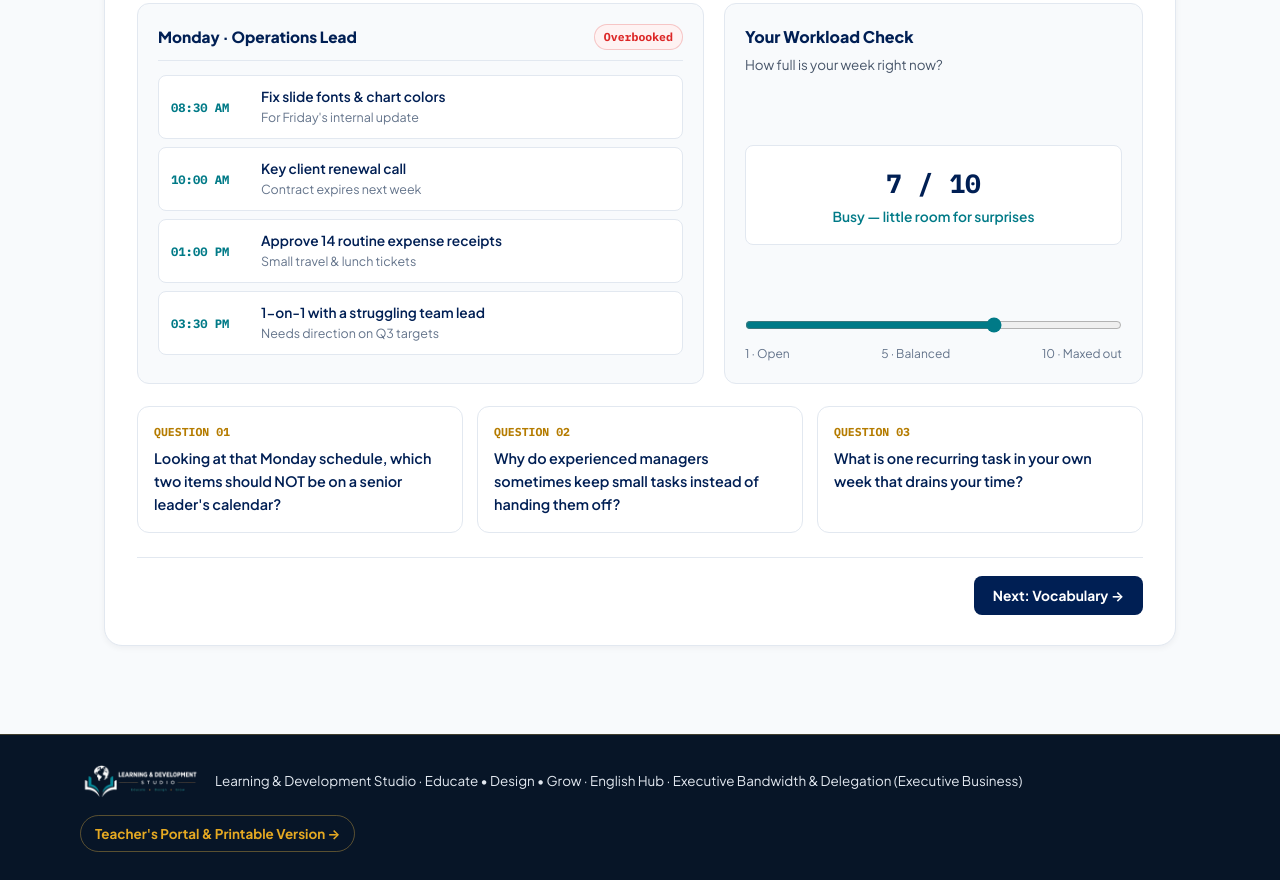
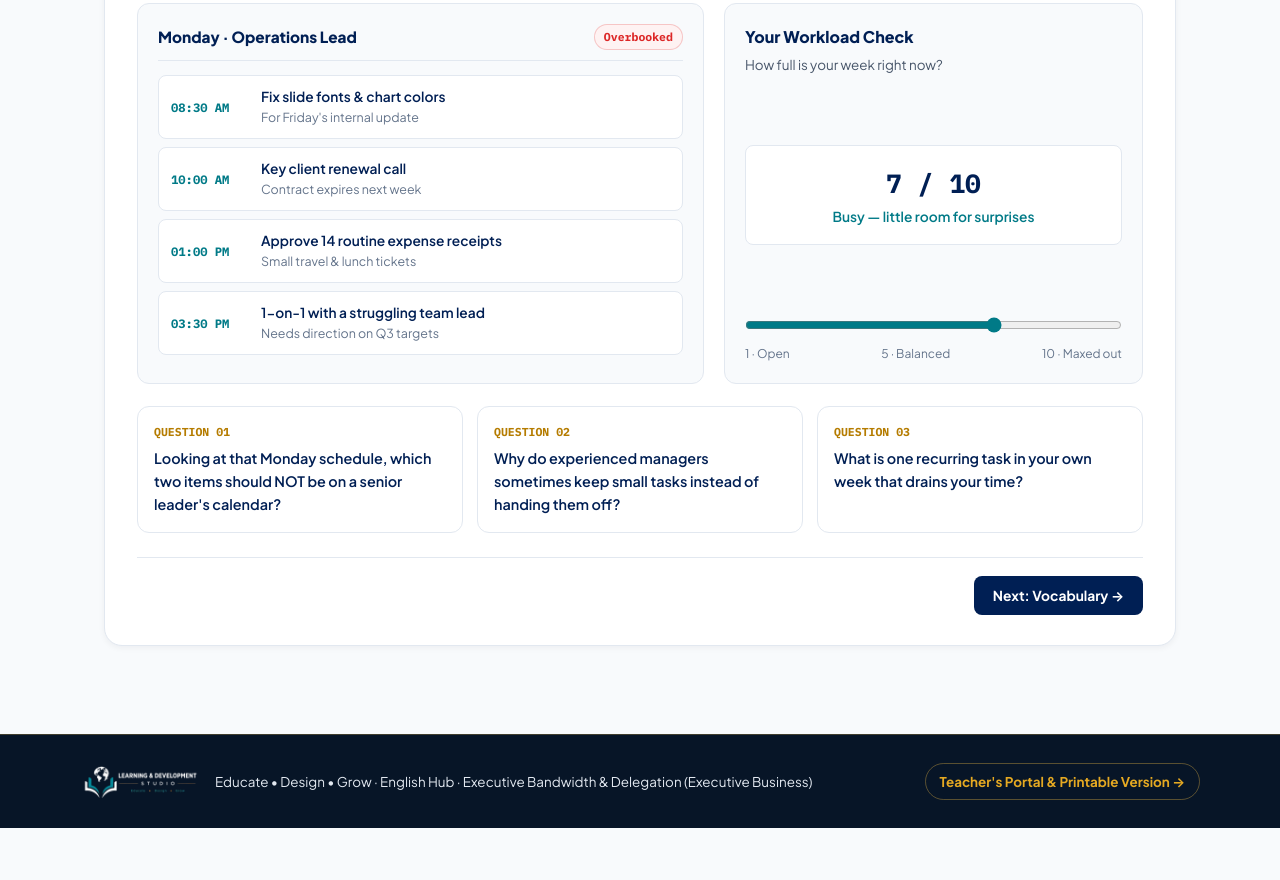
Before and after one commit to studiolearningdesign-bit/english-hub, a plain HTML site: page Business-Executive-English/u05/executive-bandwidth-and-delegation/index.html in a window 1280 px wide. Shown: the part 574-1454 px from the top of the page. After the commit the page ends 1402 px from the top, so only its background shows below. Drawn offline with Linux system fonts and the light colour scheme.

Commit message:
Remove redundant studio name from BE-05-L04 footer and document rule in Scope & Sequence

```diff
--- a/Business-Executive-English/u05/executive-bandwidth-and-delegation/index.html
+++ b/Business-Executive-English/u05/executive-bandwidth-and-delegation/index.html
@@ -1411,7 +1411,7 @@
         <span class="footer-logo-wrap">
           <img src="../../../assets/logo-white-lockup.webp" onerror="this.onerror=null;this.src='https://learning-development-studio.github.io/english-hub/assets/logo-white-lockup.webp';" alt="Learning &amp; Development Studio" class="footer-logo-white">
         </span>
-        <span>Learning &amp; Development Studio &middot; Educate &bull; Design &bull; Grow &middot; English Hub &middot; Executive Bandwidth &amp; Delegation (Executive Business)</span>
+        <span>Educate &bull; Design &bull; Grow &middot; English Hub &middot; Executive Bandwidth &amp; Delegation (Executive Business)</span>
       </div>
       <a href="../../../teacher-hub/Business-Executive-English/executive-bandwidth-and-delegation/index.html" class="footer-teacher-portal">Teacher's Portal &amp; Printable Version &rarr;</a>
     </div>
```
Also changed, not shown: 1 other file.
